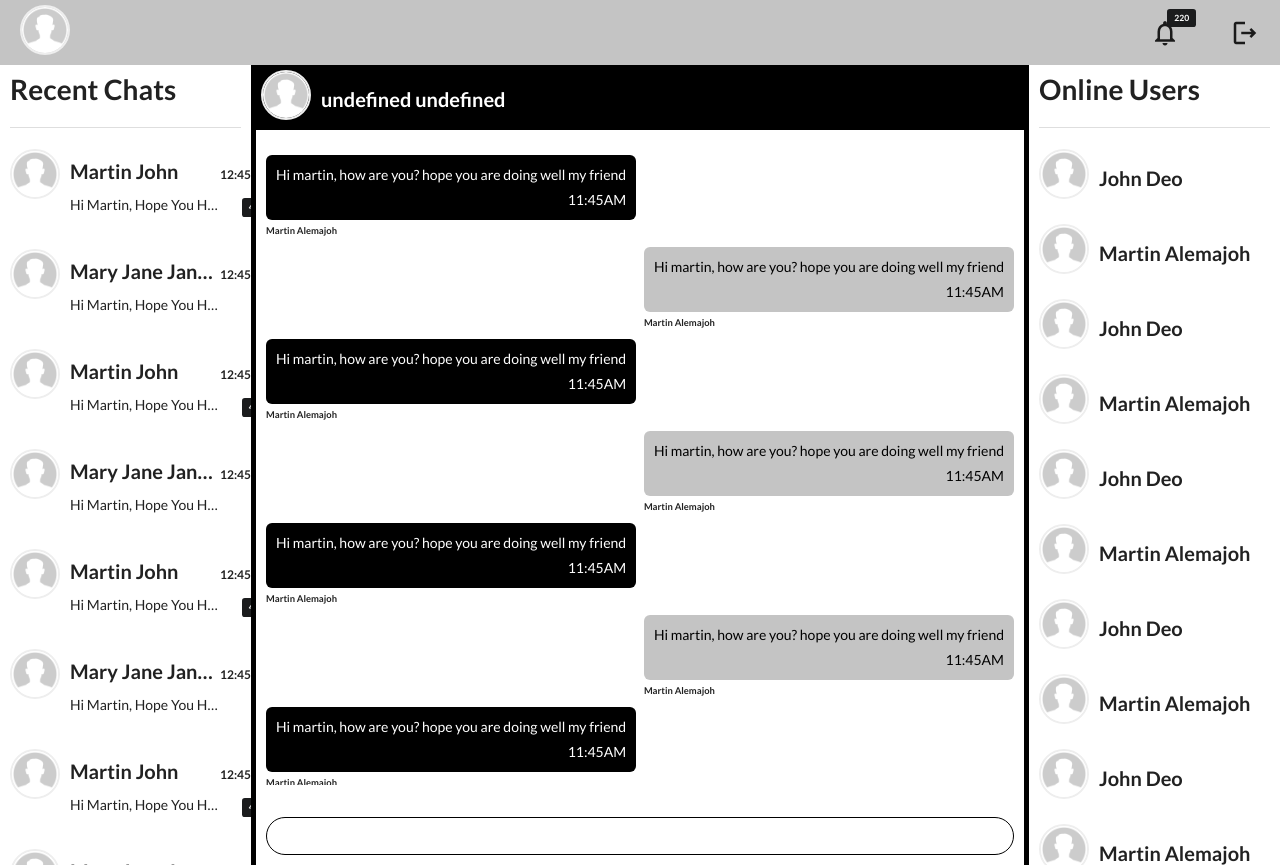
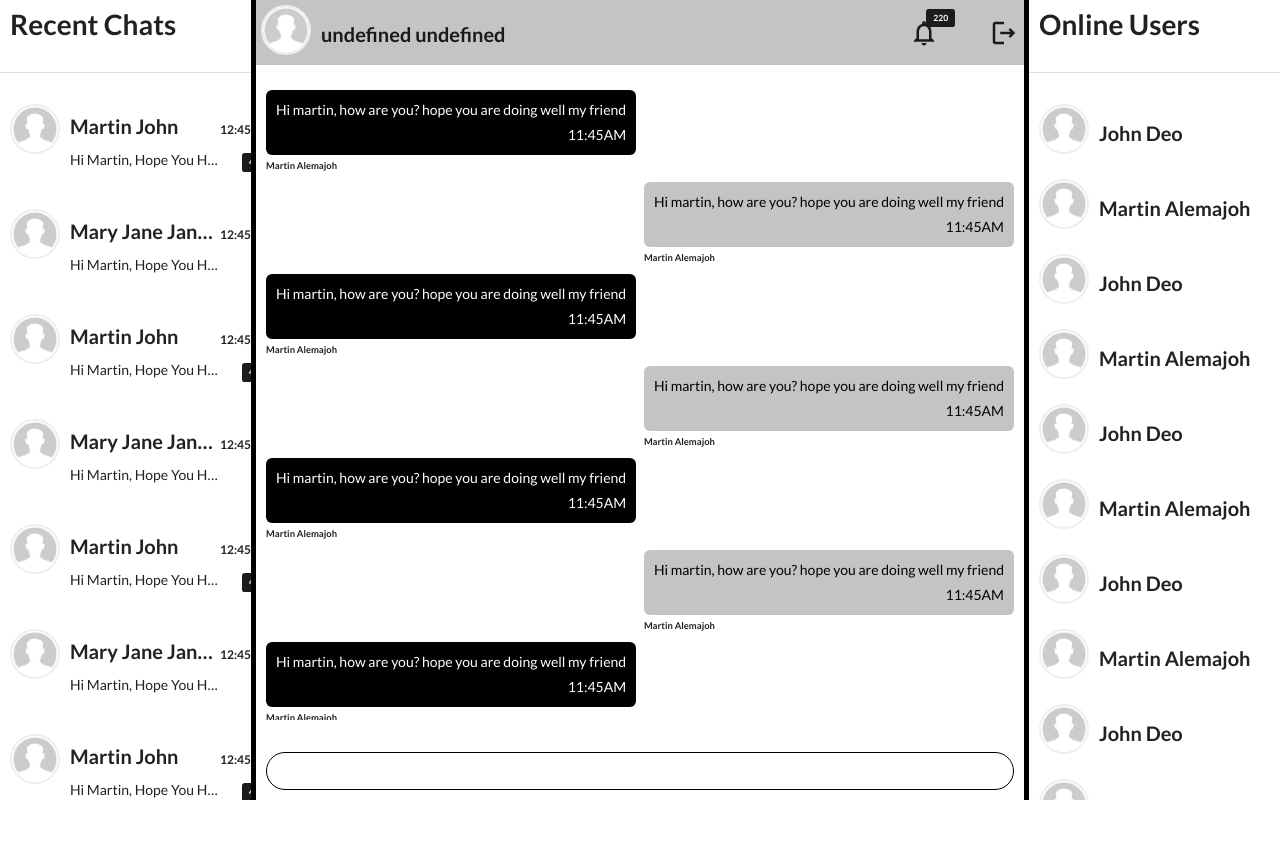
Before and after one commit to martin-alem/cohatch-notification-frontend, a React (Create React App) app: page /home in a window 1280 px wide. After the commit the page ends 800 px from the top, so only its background shows below. Built offline with nearby package versions, Linux system fonts and the light colour scheme.

Commit message:
fixed css issue

```diff
--- a/src/components/chat/Chat.css
+++ b/src/components/chat/Chat.css
@@ -1,10 +1,19 @@
 .Chat {
+  width: 100%;
+}
+
+.Chat-content {
+  padding: 1rem;
   width: 100%;
   display: flex;
   justify-content: space-between;
   gap: 1rem;
-  margin-bottom: 2rem;
+  margin-bottom: 0.5rem;
   cursor: pointer;
+}
+
+.Chat:hover {
+  background-color: #c4c4c4;
 }
 
 .Chat-details {
@@ -44,3 +53,7 @@
   white-space: nowrap;
   text-overflow: ellipsis;
 }
+
+.current {
+  background-color: #c4c4c4;
+}
--- a/src/components/chat/Chat.js
+++ b/src/components/chat/Chat.js
@@ -6,10 +6,15 @@ class Chat extends React.Component {
   constructor(props) {
     super(props);
   }
+
+  setCurrentChat = () => {
+    console.log("Hello");
+  };
   render() {
     const { firstName, lastName, photo, lastMessage, time, unread } = this.props.chat;
     return (
-      <div className="Chat">
+      <div className="Chat" onClick={this.setCurrentChat}>
+        <div className="Chat-content">
           <div className="Chat-Image">
             <Image size="small" alt={`${firstName} ${lastName}`} photo={photo} />
           </div>
@@ -24,6 +29,7 @@ class Chat extends React.Component {
             </div>
           </div>
         </div>
+      </div>
     );
   }
 }
--- a/src/components/chat_header/ChatHeader.css
+++ b/src/components/chat_header/ChatHeader.css
@@ -1,12 +1,14 @@
 .ChatHeader {
   width: 100%;
-  background-color: #000;
+  background-color: #c4c4c4;
   padding: 0.5rem;
   display: flex;
-  align-items: flex-start;
+  justify-content: space-between;
   gap: 1rem;
 }
 
-.ChatHeader h1 {
-  color: #fff !important;
+.ChatHeader-peer {
+  display: flex;
+  gap: 1rem;
+  align-items: flex-start;
 }
--- a/src/components/chat_header/ChatHeader.js
+++ b/src/components/chat_header/ChatHeader.js
@@ -1,14 +1,18 @@
 import React from "react";
 import "./ChatHeader.css";
 import Image from "./../image/Image";
+import Navigation from "./../navigation/Navigation";
 
 class ChatHeader extends React.Component {
   render() {
     const { firstName, lastName, photo } = this.props;
     return (
       <div className="ChatHeader">
-        <Image size="small" alt={`${firstName} ${lastName}`} photo={photo} />
-        <h1 className="ui header">{`${firstName} ${lastName}`}</h1>
+        <div className="ChatHeader-peer">
+          <Image size="small" alt={`${firstName} ${lastName}`} photo={photo} />
+          <h1 className="ui header">{`${firstName} ${lastName}`}</h1>
+        </div>
+        <Navigation />
       </div>
     );
   }
--- a/src/components/list/List.css
+++ b/src/components/list/List.css
@@ -1,4 +1,18 @@
 .List {
   width: 100%;
+  height: 100%;
+  display: flex;
+  flex-direction: column;
+}
+
+.List-header {
   padding: 1rem;
 }
+
+.List-children {
+  overflow: auto;
+}
+
+.List-children::-webkit-scrollbar {
+  width: 0px;
+}
--- a/src/components/list/List.js
+++ b/src/components/list/List.js
@@ -10,9 +10,11 @@ class List extends React.Component {
     const { children, title } = this.props;
     return (
       <div className="List">
-        <h1 className="ui huge header">{title}</h1>
+        <div className="List-header">
+          <h1 className="ui huge header">{title}</h1>
+        </div>
         <div className="ui section divider"></div>
-        {children}
+        <div className="List-children">{children}</div>
       </div>
     );
   }
--- a/src/components/user/User.css
+++ b/src/components/user/User.css
@@ -1,8 +1,16 @@
 .User {
+  width: 100%;
+}
+
+.User:hover {
+  background-color: #c4c4c4;
+}
+
+.User-content {
+  padding: 1rem;
   width: 100%;
   display: flex;
   gap: 1rem;
-  margin-bottom: 2rem;
   cursor: pointer;
 }
 
--- a/src/components/user/User.js
+++ b/src/components/user/User.js
@@ -10,8 +10,10 @@ class User extends React.Component {
     const { firstName, lastName, photo } = this.props.user;
     return (
       <div className="User">
-        <Image size="small" alt={`${firstName} ${lastName}`} photo={photo} />
-        <h1 className="ui header">{`${firstName} ${lastName}`}</h1>
+        <div className="User-content">
+          <Image size="small" alt={`${firstName} ${lastName}`} photo={photo} />
+          <h1 className="ui header">{`${firstName} ${lastName}`}</h1>
+        </div>
       </div>
     );
   }
--- a/src/pages/home/Home.css
+++ b/src/pages/home/Home.css
@@ -15,7 +15,6 @@
 .Home-recent-chats {
   height: 100vh;
   border-right: 5px solid #000;
-  overflow: auto;
 }
 
 .Home-online-users {
@@ -39,6 +38,10 @@
   overflow: auto;
 }
 
+.Home-chat-area .messages::-webkit-scrollbar {
+  width: 0px;
+}
+
 .Home-chat-area .input {
   height: 10%;
   display: flex;
--- a/src/pages/home/Home.js
+++ b/src/pages/home/Home.js
@@ -12,7 +12,7 @@ class Home extends React.Component {
   render() {
     return (
       <div className="Home">
-        <Header />
+        {/* <Header /> */}
         <div className="Home-main">
           <div className="Home-recent-chats">
             <List title="Recent Chats">
```
Lines whose indentation alone changed are shown as unchanged.
